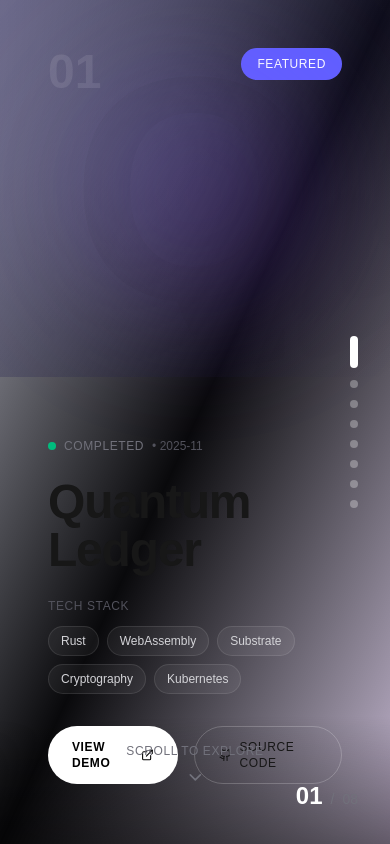
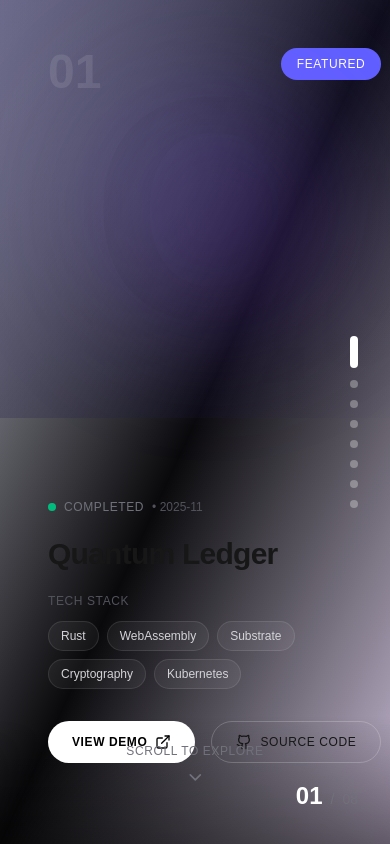
Before and after one commit to qutubahmed732/artisanal, a Next.js app: page /project in a window 390 px wide. Shown: the top 844 px of the page. Built offline with nearby package versions, Linux system fonts and the light colour scheme.

Commit message:
changing in projects link button

```diff
--- a/src/app/components/Projects.tsx
+++ b/src/app/components/Projects.tsx
@@ -282,7 +282,7 @@ const Projects: React.FC = () => {
                   </div>
 
                   {/* Title */}
-                  <h2 className="text-5xl md:text-6xl lg:text-7xl font-bold tracking-tight mb-6 leading-none">
+                  <h2 className="text-3xl md:text-6xl lg:text-7xl font-bold tracking-tight mb-6 leading-none">
                     {project.title}
                   </h2>
 
@@ -324,7 +324,7 @@ const Projects: React.FC = () => {
                         rel="noopener noreferrer"
                         className="group flex items-center gap-2 px-6 py-3 bg-white text-black rounded-full font-bold hover:bg-indigo-500 hover:text-white transition-all"
                       >
-                        <span className="mono text-xs uppercase tracking-wider">View Demo</span>
+                        <span className="mono whitespace-nowrap text-xs uppercase tracking-wider">View Demo</span>
                         <ExternalLink className="w-4 h-4 group-hover:translate-x-0.5 group-hover:-translate-y-0.5 transition-transform" />
                       </a>
                     )}
@@ -336,7 +336,7 @@ const Projects: React.FC = () => {
                         className="group flex items-center gap-2 px-6 py-3 border border-white/20 rounded-full hover:bg-white/10 transition-all"
                       >
                         <Github className="w-4 h-4 group-hover:scale-110 transition-transform" />
-                        <span className="mono text-xs uppercase tracking-wider">Source Code</span>
+                        <span className="mono whitespace-nowrap text-xs uppercase tracking-wider">Source Code</span>
                       </a>
                     )}
                   </div>
```
